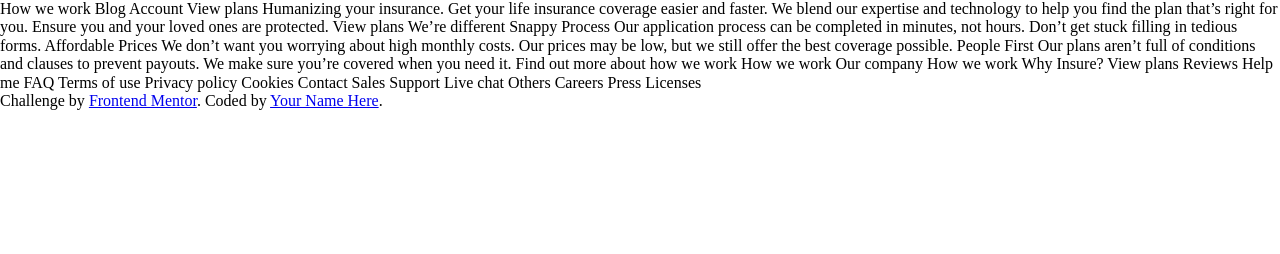
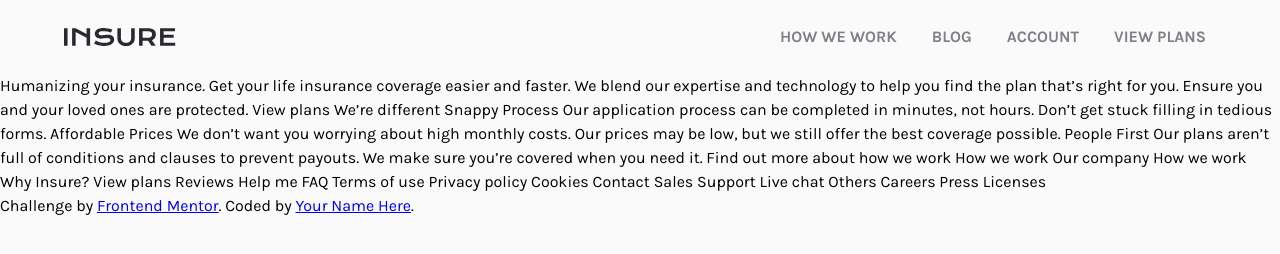
Before and after one commit to luispazcode/insure-landing-page-master, a plain HTML site: page index.html in a window 1280 px wide. Drawn offline with Linux system fonts and the light colour scheme.

Commit message:
Header complete

```diff
--- a/css/styles.css
+++ b/css/styles.css
@@ -0,0 +1,90 @@
+:root {
+
+    --primario: hsl(256, 26%, 20%);
+    --secundario: hsl(216, 30%, 68%);
+    --neutralDarkViolet: hsl(270, 9%, 17%);
+    --neutralDarkishViolet: hsl(273, 4%, 51%);
+    --veryLightGray: hsl(0, 0%, 98%);
+
+
+    --separacion: 5rem;
+
+    --fuentePrincipal: 'DM Serif Display', sans-serif;
+    --fuenteSecundaria: 'Karla', sans-serif;
+}
+
+html {
+    box-sizing: border-box;
+    font-size: 62.5%;
+}
+*,*:before,*:after {
+    box-sizing: inherit;
+}
+
+body {
+    font-family: var(--fuenteSecundaria);
+    font-size: 1.6rem;
+    line-height: 1.5;
+    background-color: var(--veryLightGray);
+    width: 100%;
+    height: 100vh;
+}
+
+/** GLOBALES **/
+.contenedor {
+    max-width: 140rem;
+    width: 90%;
+    margin: 0 auto;
+}
+
+h1,h2,h3 {
+    font-weight: 400;
+    font-family: var(--fuentePrincipal);
+    margin: calc(var(--separacion) / 2) 0;
+}
+
+h1 {font-size: 4.4rem;}
+h2 {font-size: 3.6rem;}
+h3 {font-size: 2.8rem;}
+
+img {
+    max-width: 100%;
+    display: block;
+    height: auto;
+}
+
+/** UTILIDADES **/
+.text-center {
+    text-align: center;
+}
+
+/** HEADER **/
+.header {
+    display: flex;
+    align-items: center;
+    justify-content: space-between;
+    padding: 1.5rem 0;
+}
+
+.menu-principal {
+    display: flex;
+    gap: 1.5rem;
+}
+
+.menu-principal a {
+    text-decoration: none;
+    color: var(--neutralDarkishViolet);
+    text-transform: uppercase;
+    padding: 1rem;
+    font-weight: 700;
+}
+
+.menu-principal a:hover {
+    background-color: var(--primario);
+    color: var(--veryLightGray);
+}
+
+.menu-principal a:active {
+    color: var(--primario);
+    background-color: var(--veryLightGray);
+}
--- a/index.html
+++ b/index.html
@@ -7,6 +7,9 @@
   <link rel="icon" type="image/png" sizes="32x32" href="./images/favicon-32x32.png">
 
   <title>Frontend Mentor | Insure landing page</title>
+  <link rel="preconnect" href="https://fonts.googleapis.com">
+  <link rel="preconnect" href="https://fonts.gstatic.com" crossorigin>
+  <link href="https://fonts.googleapis.com/css2?family=DM+Serif+Display&family=Karla:wght@400;700&display=swap" rel="stylesheet">
   <link rel="stylesheet" href="css/normalize.css">
   <link rel="stylesheet" href="css/styles.css">
 
@@ -14,10 +17,16 @@
 </head>
 <body>
 
-  How we work
-  Blog
-  Account
-  View plans
+  <header class="header contenedor">
+    <img src="images/logo.svg" alt="logo-header" class="logo">
+    <nav class="menu-principal">
+      <a href="#">How we work</a>
+      <a href="#">Blog</a>
+      <a href="#">Account</a>
+      <a href="#">View plans</a>
+    </nav>
+  </header>
+
 
   Humanizing your insurance.
 
```
